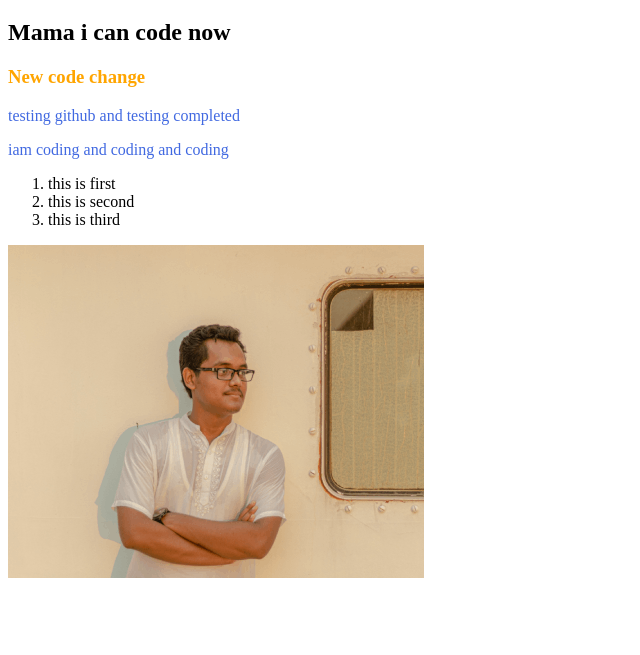
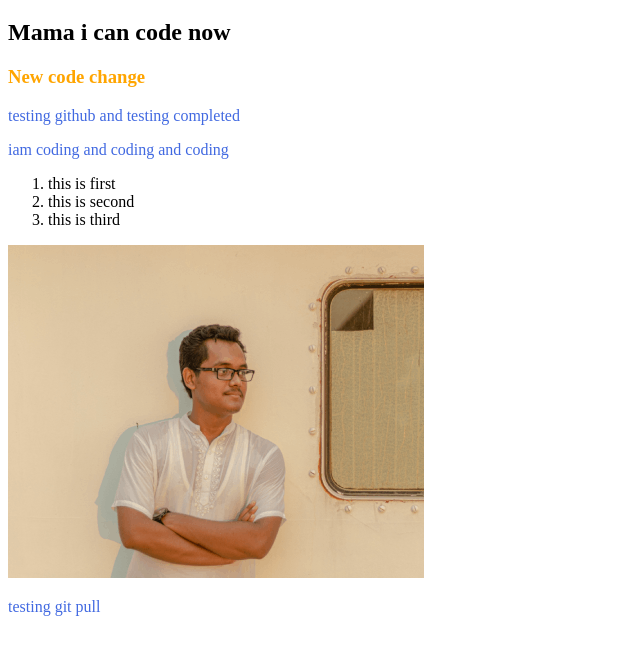
Before and after one commit to asrafsujan247/my-second-repo, a plain HTML site: page index.html in a window 1280 px wide. Shown: the part 61-716 px from the top of the page, without its empty margins (0-640 px from the left). Drawn offline with Linux system fonts and the light colour scheme.

Commit message:
testing git pull

```diff
--- a/index.html
+++ b/index.html
@@ -19,5 +19,6 @@
         <li>this is third</li>
     </ol>
     <img src="sujan.png" alt="">
+    <p>testing git pull</p>
 </body>
 </html>
```
